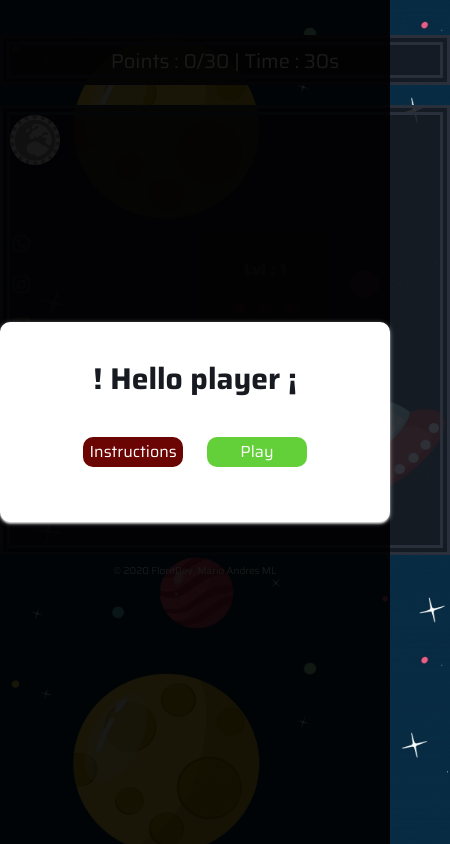
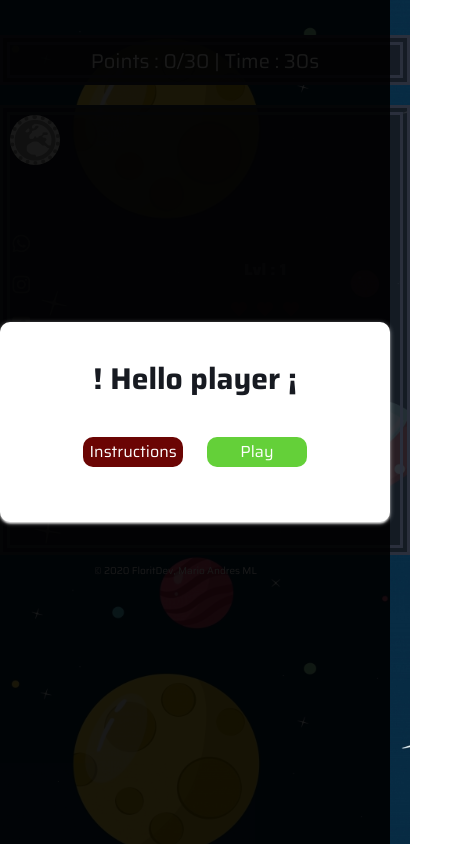
Before and after one commit to MarioMLCR/space-game, a plain HTML site: page index.html in a window 390 px wide. Shown: the whole page, 450 px wide, since content can reach past the window. Drawn offline with Linux system fonts and the light colour scheme.

Commit message:
Update index.css

```diff
--- a/css/index.css
+++ b/css/index.css
@@ -688,4 +688,14 @@ body {
   color: white;
   text-align: center;
 }
+
+@media screen and (max-width: 700px) {
+  .contenedor {
+    text-align: center;
+    width: 410px;
+  }
+  .footer {
+    width: 90%;
+  }
+}
 /*# sourceMappingURL=index.css.map */
```
